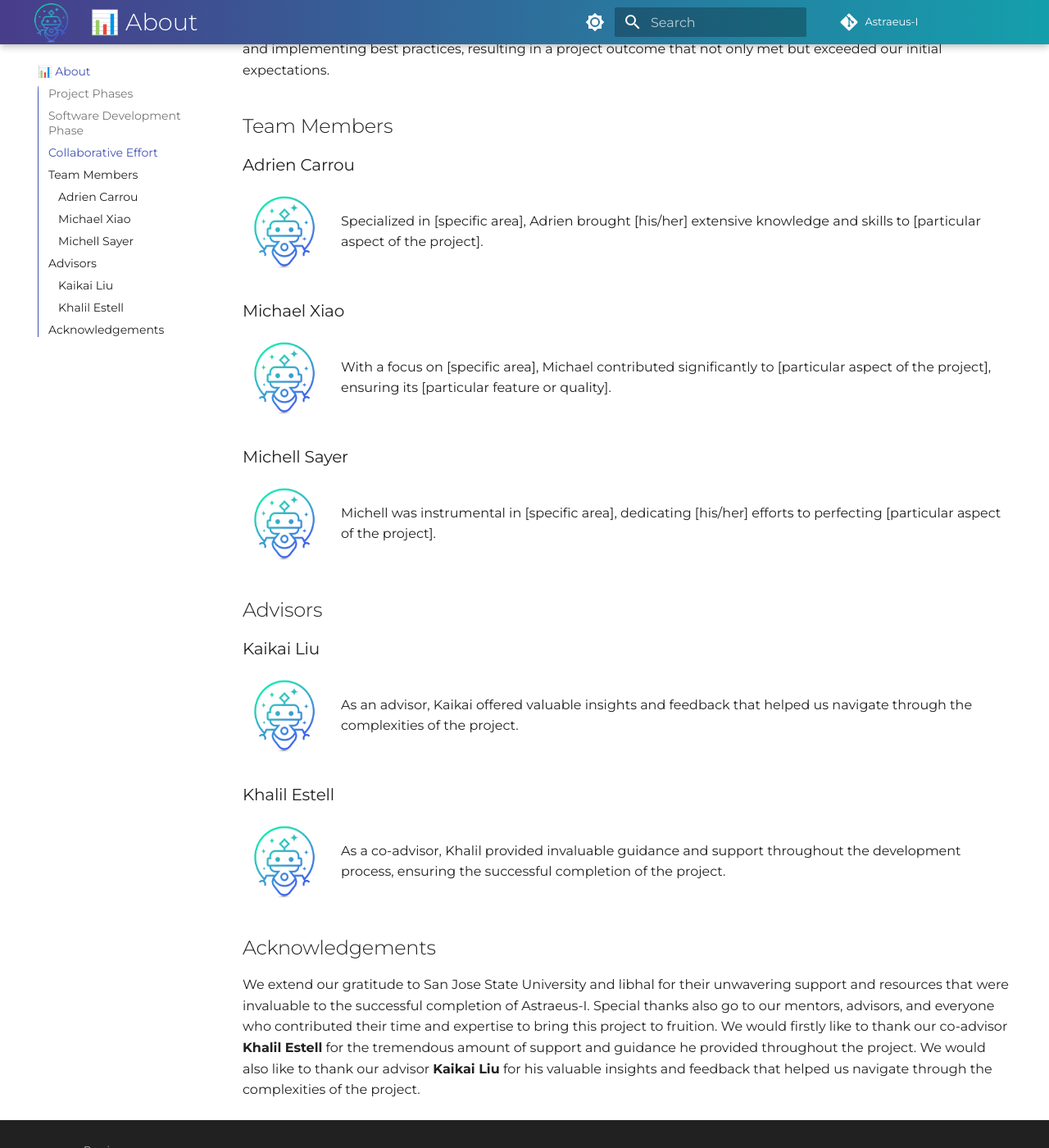
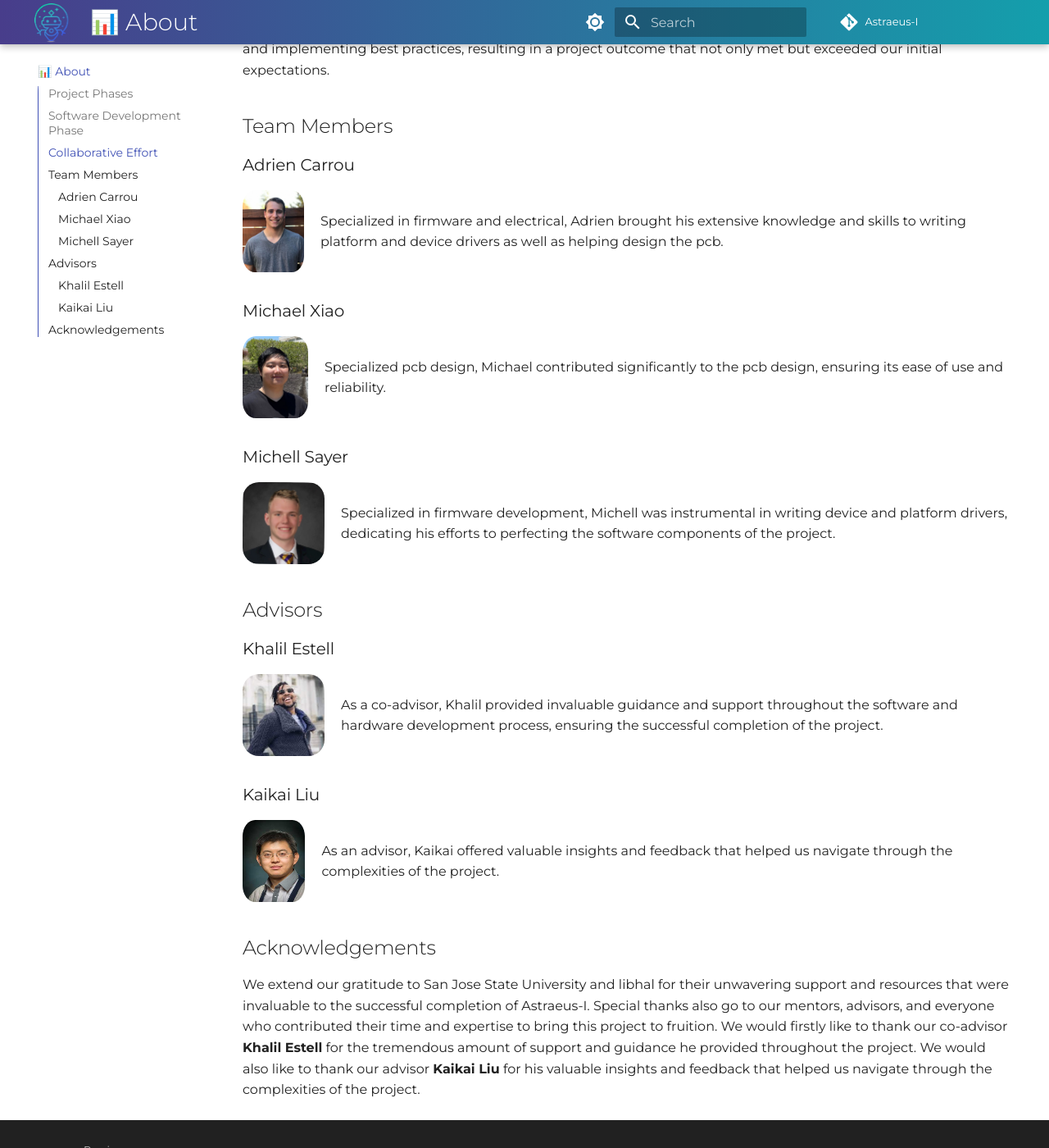
Before and after one commit to Astraeus-I/Astraeus-I.github.io, an MkDocs documentation site: the page built from docs/about/about.md, in a window 1280 px wide and 1400 px high, scrolled down 876 px. Shown: the whole window at 82% size. Built offline with MkDocs 1.6.1 and Material for MkDocs 9.7.7, drawn with Linux system fonts in a browser that asks for light colours.

```diff
--- a/docs/about/about.md
+++ b/docs/about/about.md
@@ -15,33 +15,34 @@ Engaging with libhal during the development process enriched our project with a
 ## Team Members
 ### Adrien Carrou
 <div style="display: flex; align-items: center;">
-    <img src="../../assets/logo.png" style="width: 100px; height: 100px; border-radius: 50%; margin-right: 20px;">
-    <p>Specialized in [specific area], Adrien brought [his/her] extensive knowledge and skills to [particular aspect of the project].</p>
+    <img src="../../assets/adrien.jpg" style="width: 100px; height: 100px; border-radius: 20%; margin-right: 20px;">
+    <p>Specialized in firmware and electrical, Adrien brought his extensive knowledge and skills to writing platform and device drivers as well as helping design the pcb.</p>
 </div>
 
 ### Michael Xiao
 <div style="display: flex; align-items: center;">
-    <img src="../../assets/logo.png" style="width: 100px; height: 100px; border-radius: 50%; margin-right: 20px;">
-    <p>With a focus on [specific area], Michael contributed significantly to [particular aspect of the project], ensuring its [particular feature or quality].</p>
+    <img src="../../assets/michael.png" style="width: 80px; height: 100px; border-radius: 20%; margin-right: 20px;">
+    <p>Specialized pcb design, Michael contributed significantly to the pcb design, ensuring its ease of use and reliability.</p>
 </div>
 
 ### Michell Sayer
 <div style="display: flex; align-items: center;">
-    <img src="../../assets/logo.png" style="width: 100px; height: 100px; border-radius: 50%; margin-right: 20px;">
-    <p>Michell was instrumental in [specific area], dedicating [his/her] efforts to perfecting [particular aspect of the project].</p>
+    <img src="../../assets/mitchell.jpeg" style="width: 100px; height: 100px; border-radius: 20%; margin-right: 20px;">
+    <p>Specialized in firmware development, Michell was instrumental in writing device and platform drivers, dedicating his efforts to perfecting the software components of the project.</p>
 </div>
 
 ## Advisors
-### Kaikai Liu
-<div style="display: flex; align-items: center;">
-    <img src="../../assets/logo.png" style="width: 100px; height: 100px; border-radius: 50%; margin-right: 20px;">
-    <p>As an advisor, Kaikai offered valuable insights and feedback that helped us navigate through the complexities of the project.</p>
-</div>
 
 ### Khalil Estell
 <div style="display: flex; align-items: center;">
-    <img src="../../assets/logo.png" style="width: 100px; height: 100px; border-radius: 50%; margin-right: 20px;">
-    <p>As a co-advisor, Khalil provided invaluable guidance and support throughout the development process, ensuring the successful completion of the project.</p>
+    <img src="../../assets/khalil.jpeg" style="width: 100px; height: 100px; border-radius: 20%; margin-right: 20px;">
+    <p>As a co-advisor, Khalil provided invaluable guidance and support throughout the software and hardware development process, ensuring the successful completion of the project.</p>
+</div>
+
+### Kaikai Liu
+<div style="display: flex; align-items: center;">
+    <img src="../../assets/kaikai.jpg" style="width: 90px; height: 100px; border-radius: 20%; margin-right: 20px;">
+    <p>As an advisor, Kaikai offered valuable insights and feedback that helped us navigate through the complexities of the project.</p>
 </div>
 
 ## Acknowledgements
```
Also changed, not shown: CODE_OF_CONDUCT.md (added, +93 -0 lines), CONTRIBUTING.md (added, +49 -0 lines), README.md (added, +42 -0 lines), docs/getting_started/getting_started.md (+11 -3 lines), docs/index.md (+3 -2 lines), docs/user_guide/user_guide.md (+3 -0 lines), docs/assets/adrien.jpg (added), docs/assets/kaikai.jpg (added), docs/assets/khalil.jpeg (added), docs/assets/michael.png (added), docs/assets/mitchell.jpeg (added), 2 other files.
